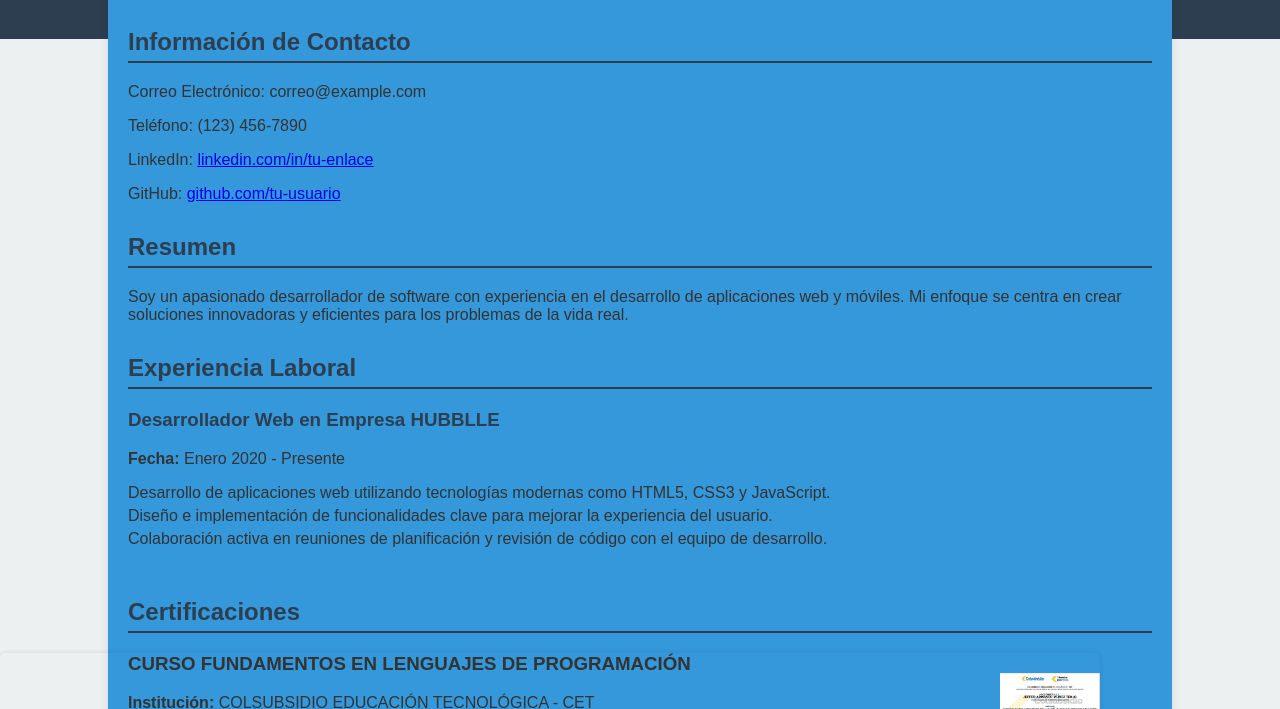
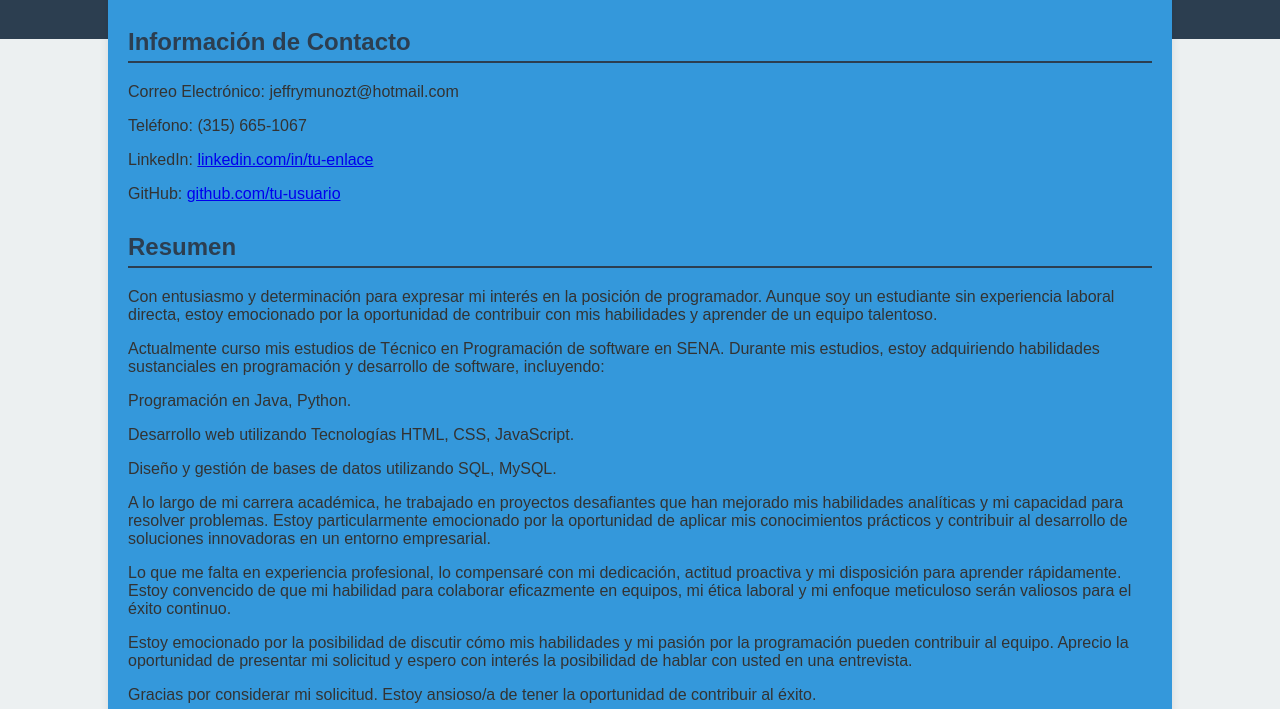
Before and after one commit to Jeffry-to/my_Curr-culum, a plain HTML site: page index.html in a window 1280 px wide. Shown: the part 243-952 px from the top of the page. Drawn offline with nearby package versions, Linux system fonts and the light colour scheme.

Commit message:
Primera actulizaccion

```diff
--- a/index.html
+++ b/index.html
@@ -21,15 +21,39 @@
 
         <div class="section">
             <h2>Información de Contacto</h2>
-            <p>Correo Electrónico: correo@example.com</p>
-            <p>Teléfono: (123) 456-7890</p>
-            <p>LinkedIn: <a href="https://www.linkedin.com/in/tu-enlace" target="_blank">linkedin.com/in/tu-enlace</a></p>
-            <p>GitHub: <a href="https://github.com/tu-usuario" target="_blank">github.com/tu-usuario</a></p>
+            <p>Correo Electrónico: jeffrymunozt@hotmail.com</p>
+            <p>Teléfono: (315) 665-1067</p>
+            <p>LinkedIn: <a href="https://www.linkedin.com/in/jeffer-armando-muñoz-tenjo-82239b299" target="_blank">linkedin.com/in/tu-enlace</a></p>
+            <p>GitHub: <a href="https://github.com/Jeffry-to" target="_blank">github.com/tu-usuario</a></p>
         </div>
 
         <div class="section">
             <h2>Resumen</h2>
-            <p>Soy un apasionado desarrollador de software con experiencia en el desarrollo de aplicaciones web y móviles. Mi enfoque se centra en crear soluciones innovadoras y eficientes para los problemas de la vida real.</p>
+            <p>Con entusiasmo y determinación para expresar mi interés en la posición de programador. Aunque soy un estudiante sin experiencia laboral directa, estoy emocionado por la oportunidad de contribuir con mis habilidades y aprender de un equipo talentoso.</p>
+            <p>
+                Actualmente curso mis estudios de Técnico en Programación de software en SENA. Durante mis estudios, estoy adquiriendo habilidades sustanciales en programación y desarrollo de software, incluyendo:
+            </p>
+            <p>
+                Programación en Java, Python.
+            </p>
+            <p>
+                Desarrollo web utilizando Tecnologías HTML, CSS, JavaScript.
+            </p>
+            <p>
+                Diseño y gestión de bases de datos utilizando SQL, MySQL.
+            </p>
+            <p>
+                A lo largo de mi carrera académica, he trabajado en proyectos desafiantes que han mejorado mis habilidades analíticas y mi capacidad para resolver problemas. Estoy particularmente emocionado por la oportunidad de aplicar mis conocimientos prácticos y contribuir al desarrollo de soluciones innovadoras en un entorno empresarial.
+            </p>
+            <p>
+                Lo que me falta en experiencia profesional, lo compensaré con mi dedicación, actitud proactiva y mi disposición para aprender rápidamente. Estoy convencido de que mi habilidad para colaborar eficazmente en equipos, mi ética laboral y mi enfoque meticuloso serán valiosos para el éxito continuo.
+            </p>
+            <p>
+                Estoy emocionado por la posibilidad de discutir cómo mis habilidades y mi pasión por la programación pueden contribuir al equipo. Aprecio la oportunidad de presentar mi solicitud y espero con interés la posibilidad de hablar con usted en una entrevista.
+            </p>
+            <p>
+                Gracias por considerar mi solicitud. Estoy ansioso/a de tener la oportunidad de contribuir al éxito.
+            </p>
         </div>
 
         <div class="section">
```
